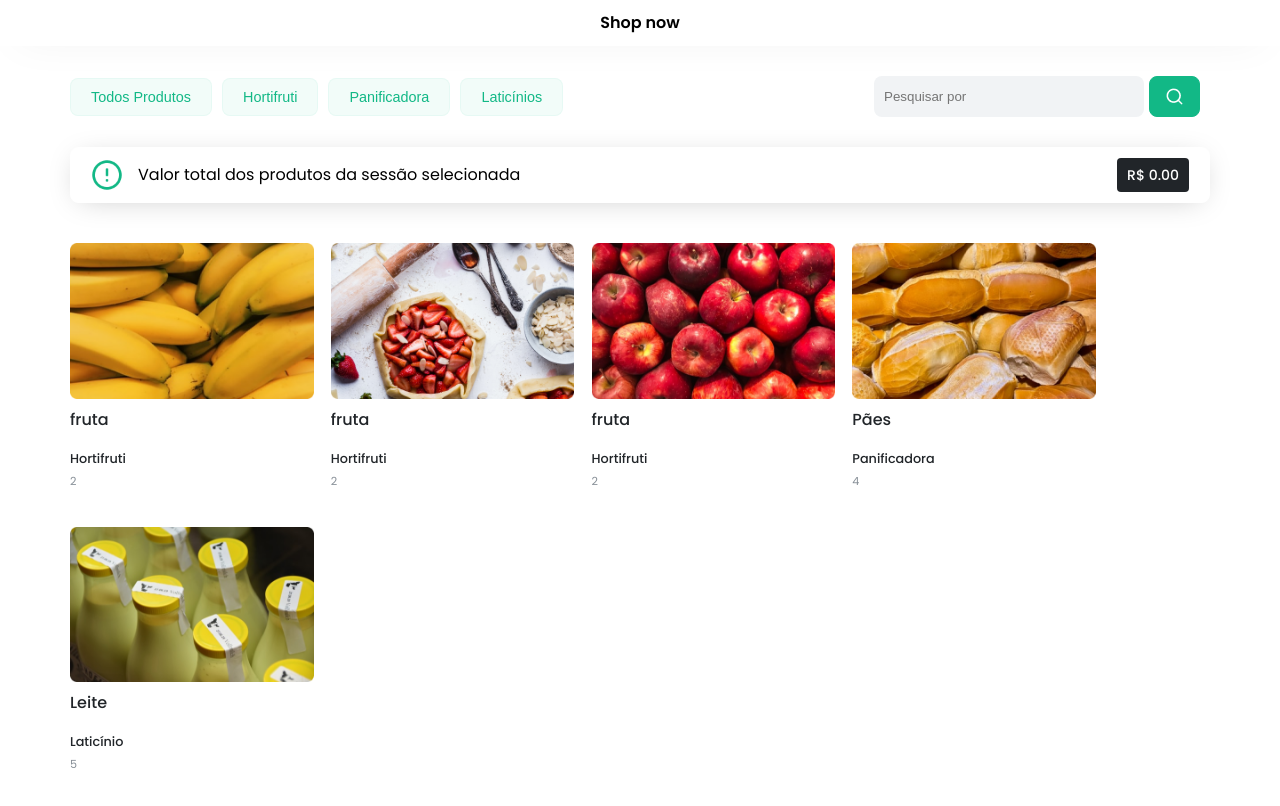
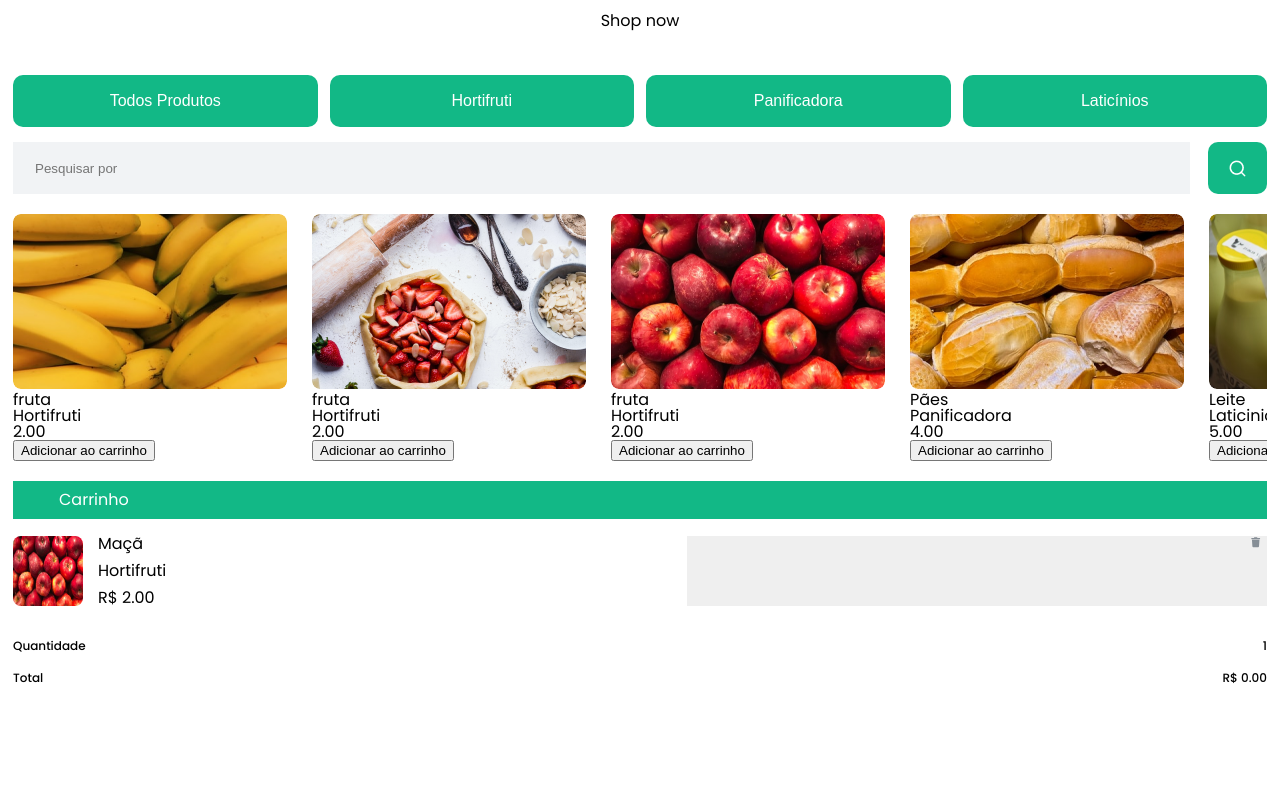
Before and after one commit to Kenzie-Academy-Brasil-Developers/entrega-lista-produtos-m2-sprint-1b-Junior-Rodriguess, a plain HTML site: page index.html in a window 1280 px wide. Drawn offline with Linux system fonts and the light colour scheme.

Commit message:
List Product 2

```diff
--- a/index.html
+++ b/index.html
@@ -5,7 +5,8 @@
     <meta http-equiv="X-UA-Compatible" content="IE=edge" />
     <meta name="viewport" content="width=device-width, initial-scale=1.0" />
     <link rel="stylesheet" href="./src/css/reset.css" />
-    <link rel="stylesheet" href="./src/css/style.css" />
+    <link rel="stylesheet" href="./src/css/style1.css" />
+
     <link rel="preconnect" href="https://fonts.googleapis.com" />
     <link rel="preconnect" href="https://fontawesome.com" />
     <link rel="preconnect" href="https://fonts.gstatic.com" crossorigin />
@@ -44,33 +45,118 @@
             class="campoBuscaPorNome"
           />
           <button
-            class="estiloGeralBotoes estiloGeralBotoes--botaoBuscaPorNome"
+            class="estiloGeralBotoes--botaoBuscaPorNome"
           >
             <img src="./src/img/search.png" alt="lupa" />
           </button>
         </div>
       </section>
-      <section class="priceContainer">
+      <!-- <section class="priceContainer">
         <div>
             <img src="./src/img/alert-circle.png" alt="exclamação de alerta">
             <p>Valor total dos produtos da sessão selecionada</p>
         </div>
         <span>R$ 0.00</span>
-      </section>
+      </section> -->
       <!-- CONTAINER DE PRODUTOS -->
       <section class="containerVitrine">
         <div id="produtosCard" class="containerListaProdutos">
           <ul>
-             <li>
+            <li>
               <img src="./src/img/maça.png" alt="Imagem maçã">
-              <h3>Maçã</h3>
-              <span>Hortifruti</span>
-              <p>R$ 2.00</p>
+              <div class="containerListaProdutos__info">
+                <div class="produtos__info">
+                  <h3>Maçã</h3>
+                  <span>Hortifruti</span>
+                  <p>R$ 2.00</p>
+                </div>
+                <button class="comprarProduto__button">Comprar</button>
+                <div class="containerListaProdutos__nutrientes">
+                  <ol>
+                    <li>
+                      <p>Cálcio</p>
+                    </li>
+                    <li>
+                      <p>Sódio</p>
+                    </li>
+                    <li>
+                      <p>Fibra Alimentar</p>
+                    </li>
+                    <li>
+                      <p>Proteínas</p>
+                    </li>
+                  </ol>
+                </div>
+              </div>
             </li>
-
+            <li>
+              <img src="./src/img/maça.png" alt="Imagem maçã">
+              <div class="containerListaProdutos__info">
+                <div>
+                  <h3>Maçã</h3>
+                  <span>Hortifruti</span>
+                  <p>R$ 2.00</p>
+                </div>
+                <div class="containerListaProdutos__nutrientes">
+                  <ol>
+                    <li>
+                      <p>Cálcio</p>
+                    </li>
+                    <li>
+                      <p>Sódio</p>
+                    </li>
+                    <li>
+                      <p>Fibra Alimentar</p>
+                    </li>
+                    <li>
+                      <p>Proteínas</p>
+                    </li>
+                  </ol>
+                </div>
+              </div>
+            </li>
           </ul>
-
-
+        </div>
+        <div class="carrinho__compras">
+          <div class="carrinho__title">
+            <h3>Carrinho</h3>
+          </div>
+          <div>
+            <ul class="carrinho__produtos">
+              <li>
+                <img src="./src/img/maça.png" alt="" />
+                <div class="compras">
+                  <h3>Maçã</h3>
+                  <span>Hortifruti</span>
+                  <p>R$ 2.00</p>
+                </div>
+                <button class="botao_remover_carrinho">
+                  <svg width="10" height="11" viewBox="0 0 10 11" fill="none" xmlns="http://www.w3.org/2000/svg">
+                    <path d="M8.77234 0.875H6.42859L6.23328 0.523438C6.15515 0.367188 5.9989 0.25 5.82312 0.25H3.57703C3.40125 0.25 3.245 0.367188 3.16687 0.523438L2.99109 0.875H0.647339C0.471558 0.875 0.334839 1.03125 0.334839 1.1875V1.8125C0.334839 1.98828 0.471558 2.125 0.647339 2.125H8.77234C8.92859 2.125 9.08484 1.98828 9.08484 1.8125V1.1875C9.08484 1.03125 8.92859 0.875 8.77234 0.875ZM1.37 9.37109C1.38953 9.87891 1.79968 10.25 2.3075 10.25H7.09265C7.60046 10.25 8.01062 9.87891 8.03015 9.37109L8.45984 2.75H0.959839L1.37 9.37109Z" fill="#868E96"/>
+                  </svg>
+                </button>
+              </li>
+               <!-- <li>
+                <img src="./src/img/maça.png" alt="" />
+                <div class="compras__info">
+                  <h3>Maçã</h3>
+                  <span>Hortifruti</span>
+                  <p>R$ 2.00</p>
+                </div>
+                <a class="btn-remove" id=""></a>
+              </li>  -->
+            </ul>
+          </div>
+          <div class="valores__carrinho">
+            <div class="quantidade__itens">
+              <p>Quantidade</p>
+              <span>1</span>
+            </div>
+            <div class="valor__itens">
+              <p>Total</p>
+              <span>R$ 0.00</span>
+            </div>
+          </div>
         </div>
       </section>
     </main>
--- a/src/css/style.css
+++ b/src/css/style.css
@@ -12,10 +12,11 @@ background: #ffffff;
 box-shadow: 0px 4px 40px -20px rgba(0, 0, 0, 0.25);
 }
 
-/* MAIN - PARTE PRINCIPAL */
+/* / MAIN - PARTE PRINCIPAL */
 
 main {
 margin: 0 70px;
+
 }
 
 /* FILTROS */
@@ -205,3 +206,6 @@ display: flex;
 justify-content: space-between;
 padding: 5px;
 }
+
+
+/* @media (min-width: 750px) */
--- /dev/null
+++ b/src/css/style1.css
@@ -0,0 +1,230 @@
+body {
+    font-family: "Poppins", sans-serif;
+    padding: 13px;
+}
+
+header {
+    width: 100%;
+    display: flex;
+    justify-content: center;
+    align-items: center;
+
+
+}
+header h1{
+    font-size: 16px;
+    font-weight: 600px;
+    text-align: center;
+}
+
+main {
+    width: 100%;
+
+
+}
+.filtersContainer{
+
+    display: flex;
+    width: 100%;
+    flex-direction: column;
+    margin-top: 46px;
+
+
+}
+#botoesContainer {
+    display: flex;
+    width: 100%;
+    gap: 12px;
+    overflow-x: scroll;
+
+}
+
+.estiloGeralBotoes{
+
+    width: 100%;
+    height: 52px;
+    font-size: 16px;
+    font-weight: 500px;
+    color: white;
+    background-color: #12B886;
+    border: none;
+    white-space: nowrap;
+    border-radius: 10px;
+}
+
+
+.containerBuscaPorNome{
+    display: flex;
+    margin-top: 15px;
+    justify-content: space-between;
+    width: 100%;
+    height: 52px;
+    gap: 18px;
+
+}
+
+.containerBuscaPorNome input{
+    width: 100%;
+    border: none;
+    background-color: #F1F3F5;
+
+
+}
+
+.containerBuscaPorNome input::placeholder{
+    padding: 14px 20px;
+
+
+}
+
+.containerBuscaPorNome button{
+    display: flex;
+    justify-content: center;
+    align-items: center;
+    padding: 14px 26px;
+    width: 59px;
+    border-radius: 10px;
+    border: none;
+    background-color: #12B886;
+
+}
+
+.containerVitrine {
+
+    width: 100%;
+    margin-top: 20px;
+
+}
+
+.containerListaProdutos{
+    display: flex;
+    flex-direction: column;
+
+}
+
+.containerListaProdutos ul {
+
+    display: flex;
+    gap: 25px;
+    overflow-x: scroll;
+}
+
+li img{
+
+    height: 175px;
+    width: 274px;
+    left: 16px;
+    top: 243px;
+    border-radius: 8px;
+
+}
+
+.containerListaProdutos__nutrientes{
+    display: none;
+
+}
+
+.containerListaProdutos__info{
+
+    display: flex;
+    margin-top: 16px;
+    align-content: space-between;
+    justify-content: space-between;
+    align-items: flex-end;
+
+}
+
+.produtos__info{
+    display: flex;
+    flex-direction: column;
+    align-content: space-between;
+    gap: 16px;
+}
+
+.comprarProduto__button{
+    display: flex;
+    height: 29px;
+    width: 71px;
+    padding: 7px 10px;
+    border-radius: 8px;
+    border: none;
+    color: #12B886;
+
+}
+
+.carrinho__compras{
+    width: 100%;
+    display: flex;
+    flex-direction: column;
+    margin-top: 20px;
+}
+
+.carrinho__title{
+    display: flex;
+    width: 100%;
+    background-color: #12B886;
+    padding: 11px 46px;
+    align-items: center;
+    color: white;
+
+}
+
+.carrinho__produtos{
+
+    display: flex;
+    margin-top: 17px;
+    gap: 17px;
+    flex-direction: column;
+}
+
+.carrinho__produtos li {
+    display: flex;
+    gap: 15px;
+}
+
+.carrinho__produtos li img{
+    width: 70px;
+    height: 70px;
+
+}
+.compras{
+
+    display: flex;
+    width: 100%;
+    flex-direction: column;
+    justify-content: space-between;
+
+
+}
+
+.botao_remover_carrinho{
+
+    display: flex;
+    width: 100%;
+    justify-content: flex-end;
+    border: none;
+
+}
+
+.valores__carrinho{
+    display: flex;
+    flex-direction: column;
+    margin-top: 34px;
+    gap: 20px;
+    font-size: 12px;
+    font-weight: 500;
+
+}
+
+.quantidade__itens{
+    display: flex;
+    font-size: 12px;
+    justify-content:space-between;
+
+}
+
+.valor__itens{
+    display: flex;
+    justify-content:space-between;
+    font-size: 12px;
+}
--- a/src/js/dataProdutos.js
+++ b/src/js/dataProdutos.js
@@ -1,37 +1,81 @@
 const produtos = [
     {
+      id: 1,
       nome: 'Banana',
-        preco: 2,
+      preco: '2.00',
       secao: 'Hortifruti',
       categoria: 'fruta',
-        img: "./src/img/banana.png"
+      img: "./src/img/banana.png",
+      promocao: true,
+      precoPromocao: '1.00',
+      componentes: [
+        'Potássio',
+        'Vitamina B6',
+        'Vitamina C',
+        'Folatos'
+      ]
     },
     {
+      id: 2,
       nome: 'Morango',
-        preco: 2,
+      preco: '2.00',
       secao: 'Hortifruti',
       categoria: 'fruta',
-        img: './src/img/morango.png'
+      img: './src/img/morango.png',
+      promocao: false,
+      precoPromocao: '0',
+      componentes: [
+        'Fibras',
+        'Vitamina C',
+        'Cálcio',
+        'Ferro'
+      ]
     },
     {
+      id: 3,
       nome: 'Maçã',
-        preco: 2,
+      preco: '2.00',
       secao: 'Hortifruti',
       categoria: 'fruta',
-        img: './src/img/maça.png'
+      img: './src/img/maça.png',
+      promocao: true,
+      precoPromocao: '1.50',
+      componentes: [
+        'Potássio',
+        'Vitamina A',
+        'Vitamina E',
+        'Vitamina C'
+      ]
     },
     {
+      id: 4,
       nome: 'Pão',
-        preco: 4,
+      preco: '4.00',
       secao: 'Panificadora',
       categoria: 'Pães',
-        img: './src/img/pao.png'
+      img: './src/img/pao.png',
+      promocao: true,
+      precoPromocao: '2.50',
+      componentes: [
+        'Cálcio',
+        'Sódio',
+        'Fibra Alimentar',
+        'Proteínas'
+      ]
     },
     {
+      id: 5,
       nome: 'Leite',
-        preco: 5,
-        secao: 'Laticínio',
+      preco: '5.00',
+      secao: 'Laticinio',
       categoria: 'Leite',
-        img: './src/img/leite.png'
-    }
+      img: './src/img/leite.png',
+      promocao: false,
+      precoPromocao: '1.00',
+      componentes: [
+        'Carboidratos',
+        'Proteínas',
+        'Gorduras totais'
       ]
+    },
+  ]
--- a/src/js/script.js
+++ b/src/js/script.js
@@ -7,6 +7,7 @@ function renderizarCards(lista){
     })
 }
 renderizarCards(produtos)
+
 function itensDoCard(item){
     const li       = document.createElement('li')
     const img      = document.createElement('img')
@@ -17,11 +18,18 @@ function itensDoCard(item){
     span.innerText = `${item.secao}`
     const p        = document.createElement('p')
     p.innerText    = `${item.preco}`
-    li.append(img, h3, span, p)
+    const botaoDoCard = document.createElement('button')
+    botaoDoCard.innerText = `Adicionar ao carrinho`
+
+    li.append(img, h3, span, p, botaoDoCard)
     return li
 }
+function criaEventoBarraDePesquisa(){
     const btn = document.querySelector(".estiloGeralBotoes--botaoBuscaPorNome")
     btn.addEventListener("click", barraDePesquisa)
+}
+criaEventoBarraDePesquisa()
+
 function barraDePesquisa(){
     const input = document.querySelector(".campoBuscaPorNome")
     const inputValor = input.value.trim().toLowerCase()
@@ -35,8 +43,15 @@ function barraDePesquisa(){
       renderizarCards(filtroPesquisa)
  }
 barraDePesquisa()
+
+function criaEventoHortifruti(){
+
     let btnHotifruti = document.getElementsByClassName("estiloGeralBotoes")[1]
     btnHotifruti.addEventListener("click", filtrarHortifrutiBotao)
+
+}
+criaEventoHortifruti()
+
 function filtrarHortifrutiBotao(){
     let filtroHortifruti = []
     produtos.filter(function(item){
@@ -46,8 +61,12 @@ function filtrarHortifrutiBotao(){
     })
     renderizarCards(filtroHortifruti)
 }
+
+function criaEventoTodosProdutos(){
     let btnTodosProdutos = document.getElementsByClassName("estiloGeralBotoes")[0]
     btnTodosProdutos.addEventListener("click", filtrarTodosOsProdutos)
+}
+criaEventoTodosProdutos()
 function filtrarTodosOsProdutos(){
     const TodosProdutos = []
     produtos.filter(function(item){
@@ -57,8 +76,12 @@ function filtrarTodosOsProdutos(){
     })
     renderizarCards(TodosProdutos)
 }
+function criaEventoPanificadora(){
     let btnPanificadora = document.getElementsByClassName("estiloGeralBotoes")[2]
     btnPanificadora.addEventListener("click", filtrarPanificadora)
+}
+criaEventoPanificadora()
+
 function filtrarPanificadora(){
     const filtroPanificadora = []
     produtos.filter(function(item){
@@ -68,8 +91,13 @@ function filtrarPanificadora(){
     })
     renderizarCards(filtroPanificadora)
 }
+
+function criaEventoLaticinios(){
     let btnLaticinios = document.getElementsByClassName("estiloGeralBotoes")[3]
     btnLaticinios.addEventListener("click", filtrarLaticinio)
+}
+criaEventoLaticinios()
+
 function filtrarLaticinio(){
     const filtroLaticinio = []
     produtos.filter(function(item){
```
Lines whose indentation alone changed are shown as unchanged.
